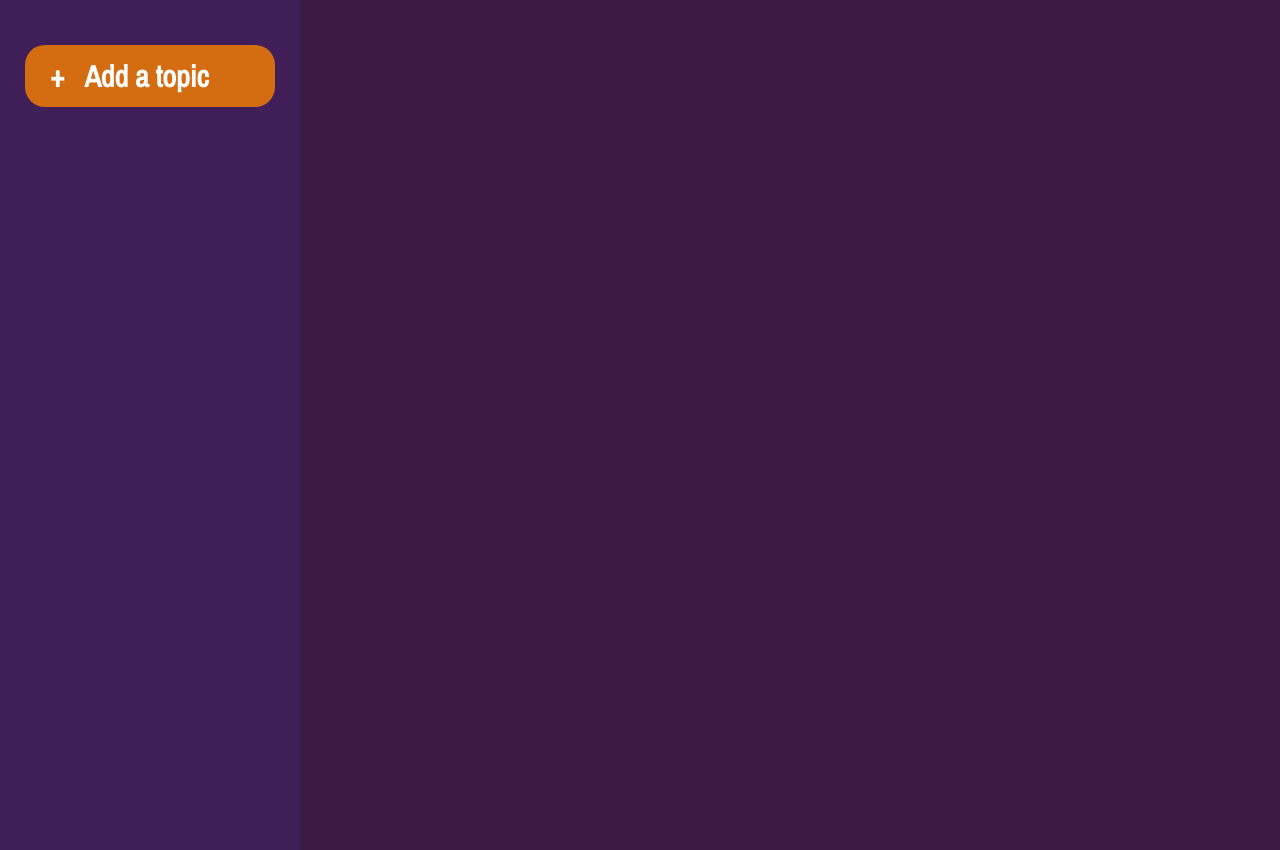
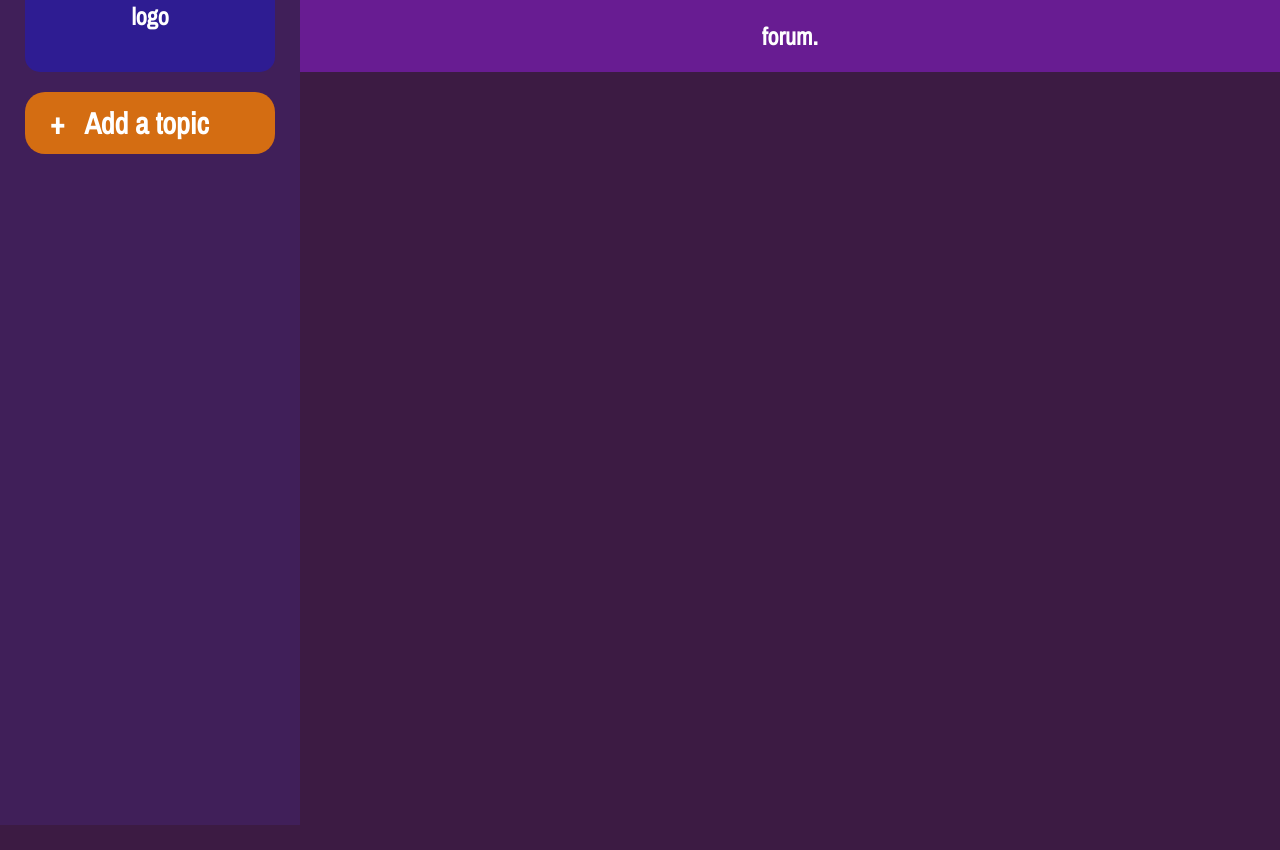
Before and after one commit to trimonuter/OKrecorder, a plain HTML site: page index.html in a window 1280 px wide. After the commit the page ends 825 px from the top, so only its background shows below. Drawn offline with nearby package versions, Linux system fonts and the light colour scheme.

Commit message:
added and styled header

```diff
--- a/index.html
+++ b/index.html
@@ -12,10 +12,15 @@
 </head>
 <body>
     <div id="sidebar">
+        <div id="logo">
+            <h2>logo</h2>
+        </div>
+
         <div id="add-topic">
             <h3 id="plus">+</h3>
             <h3>Add a topic</h3>
         </div>
+
         <div id="topics-section">
             <template id="topic-template">
                 <div class="topic-container">
@@ -38,7 +43,9 @@
     </div>
 
     <main id="main">
-
+        <header>
+            <h2>forum.</h2>
+        </header>
     </main>
 
     <script src="script.js"></script>
--- a/style.css
+++ b/style.css
@@ -1,21 +1,42 @@
 body {
     margin: 0;
     padding: 0;
+    display: flex;
+    flex-direction: row;
+
+
     background-color: #3c1b43;
     font-family: 'Archivo Narrow', sans-serif;
     color: white;
 }
 
 #sidebar {
+    width: 250px;
+    height: 100vh;
+    float: left;
+    margin: 0;
     padding: 25px;
-    margin: 0 auto;
+    padding-top: 0px;
     justify-content: center;
 
-    width: 250px;
-    height: 100vh;
     overflow-y: auto;
     background-color: #401F59;
-    float: left;
+}
+
+#logo {
+    height: 72px;
+    align-items: center;
+
+    background-color: #2e1c92;
+    border-bottom-left-radius: 15px;
+    border-bottom-right-radius: 15px;
+}
+
+#logo h2 {
+    margin: 0 auto;
+    display: flex;
+    align-items: center;
+    justify-content: center;
 }
 
 .topic-container {
@@ -120,6 +141,19 @@ body {
 }
 
 #main {
-    margin-left: 250px;
-    padding: 20px;
+    flex: 1;
 }
+
+header {
+    margin: 0;
+    padding-top: 20px;
+    padding-bottom: 20px;
+
+    background-color: #681c92;
+}
+
+header h2 {
+    display: flex;
+    margin: 0;
+    justify-content: center;
+}
```
